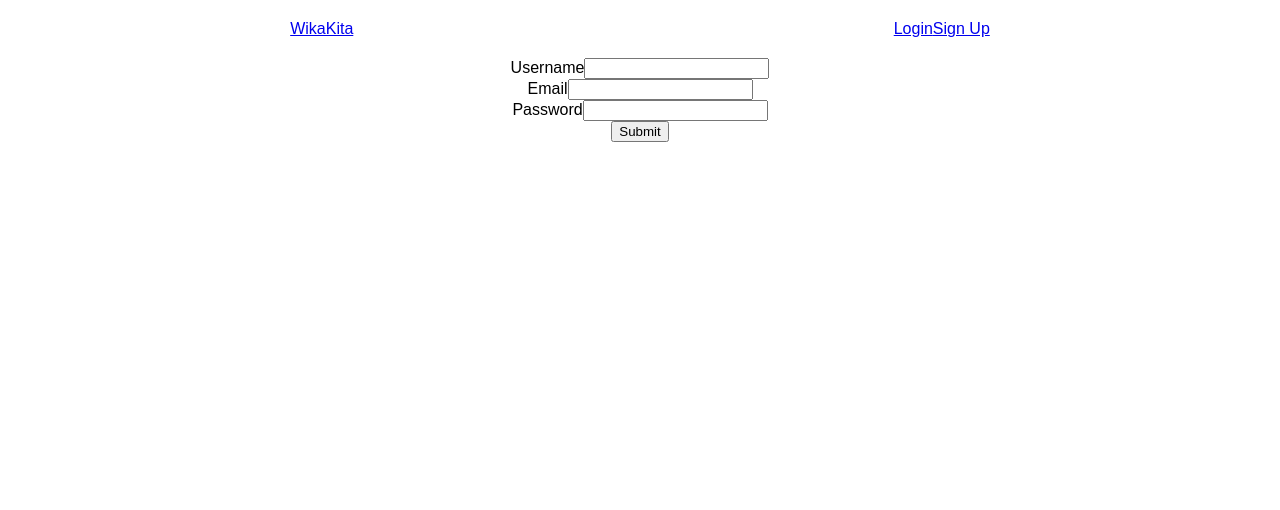
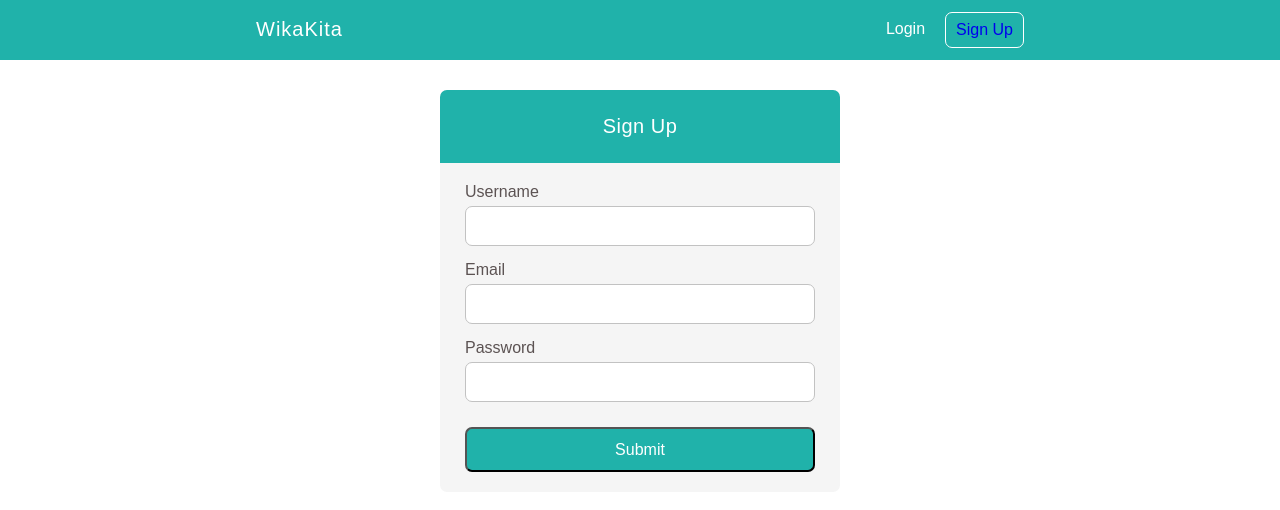
Before and after one commit to jamiemd/WikaKita, a React (Create React App) app in the folder client/: page /signup in a window 1280 px wide. Shown: the top 510 px of the page. Built offline with nearby package versions, Linux system fonts and the light colour scheme.

Commit message:
added styling
added styling for navigation, login, and signup

```diff
--- a/client/src/App.css
+++ b/client/src/App.css
@@ -1,28 +1,3 @@
 .App {
-  text-align: center;
+  color: #5c5353;
 }
-
-.App-logo {
-  animation: App-logo-spin infinite 20s linear;
-  height: 80px;
-}
-
-.App-header {
-  background-color: #222;
-  height: 150px;
-  padding: 20px;
-  color: white;
-}
-
-.App-title {
-  font-size: 1.5em;
-}
-
-.App-intro {
-  font-size: large;
-}
-
-@keyframes App-logo-spin {
-  from { transform: rotate(0deg); }
-  to { transform: rotate(360deg); }
-}
--- a/client/src/Components/admin/Home.js
+++ b/client/src/Components/admin/Home.js
@@ -2,6 +2,8 @@ import React, { Component } from "react";
 import { connect } from "react-redux";
 import { Link } from "react-router-dom";
 import { getCards } from "../../Actions/flashcards";
+import "../css/Home.css";
+
 class Home extends Component {
   componentDidMount() {
     this.props.getCards();
@@ -9,17 +11,21 @@ class Home extends Component {
 
   render() {
     return (
-      <div>
+      <div className="home-container">
         {this.props.isLoggedIn ? (
-          <div>
-            <div>Welcome to WikaKita</div>
-            {this.props.flashcards.data.length !== 0 ? (
-              <Link to="/flashcards">Start</Link>
-            ) : (
-              <div>You have no overdue cards</div>
-            )}
-            <div>
-              <Link to="/wordlist">WordList</Link>
+          <div className="home-link-container">
+            <div className="home-title">Welcome Back</div>
+            <div className="home-links">
+              {this.props.flashcards.data.length !== 0 ? (
+                <Link className="home-links" to="/flashcards">
+                  Start
+                </Link>
+              ) : (
+                <div>You have no overdue cards</div>
+              )}
+              <Link className="home-links" to="/wordlist">
+                WordList
+              </Link>
             </div>
           </div>
         ) : (
@@ -33,6 +39,7 @@ class Home extends Component {
 }
 
 const mapStateToProps = state => {
+  console.log("state", state);
   return {
     isLoggedIn: state.auth.isLoggedIn,
     flashcards: state.flashcards
--- a/client/src/Components/admin/Login.js
+++ b/client/src/Components/admin/Login.js
@@ -2,6 +2,7 @@ import React, { Component } from "react";
 import { reduxForm, Field } from "redux-form";
 import { connect } from "react-redux";
 import { login } from "../../Actions/auth";
+import "../css/SignIns.css";
 
 class LoginForm extends Component {
   renderAlert = () => {
@@ -19,19 +20,21 @@ class LoginForm extends Component {
     const { handleSubmit } = this.props;
 
     return (
+      <div className="form-container">
+        <div className="signins-title">Log In</div>
         <form onSubmit={handleSubmit(this.handleFormSubmit.bind(this))}>
+          <label>Username</label>
           <div>
-          <label>Username</label>
             <Field name="username" component="input" type="text" />
           </div>
-
+          <label>Password</label>
           <div>
-          <label>Password</label>
             <Field name="password" component="input" type="text" />
           </div>
           <button type="submit">Submit</button>
           {this.renderAlert()}
         </form>
+      </div>
     );
   }
 }
--- a/client/src/Components/admin/Navigation.js
+++ b/client/src/Components/admin/Navigation.js
@@ -2,7 +2,7 @@ import React, { Component } from "react";
 import { Link } from "react-router-dom";
 import { connect } from "react-redux";
 import { logout } from "../../Actions/auth";
-import "../css/SignIns.css";
+import "../css/Navigation.css";
 
 class Navigation extends Component {
   handleLogoutClick = () => {
@@ -12,21 +12,31 @@ class Navigation extends Component {
   render() {
     // console.log("this.props", this.props);
     return (
+      <div className="nav-background">
         <div className="nav-container">
-        <Link className="headerLink" to="/">
+          <Link className="nav-link wikakita-logo" to="/">
             WikaKita
           </Link>
           <div className="signins">
             {this.props.isLoggedIn ? (
-            <Link to="/" onClick={this.handleLogoutClick}>
+              <Link
+                className="nav-link"
+                to="/"
+                onClick={this.handleLogoutClick}
+              >
                 Logout
               </Link>
             ) : (
-            <div>
-              <Link to="/login">Login</Link>
-              <Link to="/signup">Sign Up</Link>
+              <div className="signins">
+                <Link className="nav-link login" to="/login">
+                  Login
+                </Link>
+                <Link className="nav-link signup" to="/signup">
+                  Sign Up
+                </Link>
               </div>
             )}
+          </div>
         </div>
       </div>
     );
--- a/client/src/Components/admin/SignUp.js
+++ b/client/src/Components/admin/SignUp.js
@@ -20,22 +20,25 @@ class SignUpForm extends Component {
     const { handleSubmit } = this.props;
 
     return (
+      <div className="form-container">
+        <div className="signins-title">Sign Up</div>
         <form onSubmit={handleSubmit(this.handleFormSubmit.bind(this))}>
-        <div>
           <label>Username</label>
+          <div className="input">
             <Field name="username" component="input" type="text" />
           </div>
-        <div>
           <label>Email</label>
+          <div className="input">
             <Field name="email" component="input" type="text" />
           </div>
-        <div>
           <label>Password</label>
+          <div className="input">
             <Field name="password" component="input" type="text" />
           </div>
           <button type="submit">Submit</button>
           {this.renderAlert()}
         </form>
+      </div>
     );
   }
 }
--- /dev/null
+++ b/client/src/Components/css/Home.css
@@ -0,0 +1,36 @@
+.home-container {
+  text-align: center;
+}
+
+.home-title {
+  font-size: 20px;
+  margin: 30px;
+}
+
+.home-link-container {
+  border-radius: 7px;
+  margin: auto;
+  margin-top: 30px;
+  width: 60%;
+  padding: 20px;
+  background-color: #f5f5f5;
+}
+
+a.home-links {
+  text-decoration: none;
+  margin: auto;
+  color: white;
+  padding: 5px;
+  background-color: lightseagreen;
+  margin-bottom: 10px;
+  display: flex;
+  justify-content: center;
+  align-items: center;
+  width: 30%;
+  height: 30px;
+  border-radius: 7px;
+}
+
+a.home-links:visited {
+  color: white;
+}
--- a/client/src/Components/css/HomeContainer.css
+++ /dev/null
@@ -1,104 +0,0 @@
-.homecontainer {
-    width: 800px;
-    height: 1000px;
-    margin: auto;
-    text-align: center;
-    justify-content: center;
-    border-radius: 20px;
-    background-color: white;
-    box-shadow:1px 1px 20px 1px #E8E8E8;
-}
-
-h1 {
-    padding-top: 40px;
-    margin-bottom: 100px;
-    color: orange;
-}
-
-h2 {
-    color: grey;
-    margin-bottom: 100px;
-}
-
-.signuptext {
-    font-size: 20px;
-    margin: 20px;
-    color:orange;
-}
-.authButtons {
-    display: flex;
-    margin: auto;
-    flex-direction: column;
-    width: 300px;
-    font-size: 20px;
-    margin: auto;
-    font-weight: 500;
-    padding-bottom: 30px;
-}
-
-.button {
-    text-decoration: none;
-    margin-bottom: 30px;
-    color: white;
-    border-radius: 15px;
-    background-color: orange;
-    line-height: 50px;
-}
-
-button {
-    width: 307px;
-    height: 40px;
-    margin-top: 40px;
-    margin-bottom: 30px;
-    border-radius: 1px;
-    background-color: #4caf50;
-    font-size: 15px;
-    color: white;
-  }
-
-.containerStyle {
-  width: 400px;
-  padding-top: 50px;
-  padding-bottom: 50px;
-  margin: auto;
-  display: flex;
-  justify-content: center;
-}
-
-.labels {
-  padding-top: 30px;
-  padding-bottom: 5px;
-  justify-content: flex-start;
-}
-
-input {
-  width: 300px;
-  height: 30px;
-}
-
-input[type="text"] {
-  font-size: 15px;
-}
-
-.headerLink {
-  text-decoration: none;
-  color: white;
-  font-weight: 600;
-  letter-spacing: 0.0625em;
-  padding-top: 5px;
-}
-
-.startLink {
-  text-decoration: none;
-  color: #32CD32;
-  font-size: 20px;
-  font-weight: 700;
-}
-
-fieldset {
-  border: 0;
-}
-
-.emailPadding {
-  padding-top: 30px;
-}
--- /dev/null
+++ b/client/src/Components/css/Navigation.css
@@ -0,0 +1,49 @@
+.nav-background {
+  background-color: lightseagreen;
+  height: 60px;
+}
+.nav-container {
+  display: flex;
+  justify-content: space-between;
+  align-items: center;
+  width: 60%;
+  margin: auto;
+}
+
+.nav-link {
+  text-decoration: none;
+  padding-top: 8px;
+  padding-bottom: 8px;
+  margin-top: 10px;
+}
+
+.signins {
+  display: flex;
+}
+
+a.nav-link:visited {
+  color: white;
+}
+
+.login,
+signup {
+  color: white;
+}
+
+.login {
+  padding-right: 20px;
+}
+
+.signup {
+  border: 1px solid white;
+  border-radius: 7px;
+  padding-left: 10px;
+  padding-right: 10px;
+}
+
+.wikakita-logo {
+  color: white;
+  font-size: 20px;
+  font-weight: 500;
+  letter-spacing: 1px;
+}
--- a/client/src/Components/css/SignIns.css
+++ b/client/src/Components/css/SignIns.css
@@ -1,14 +1,54 @@
-.signup-container {
-  padding: 200px;
+.form-container {
+  margin: auto;
+  margin-top: 30px;
+  background-color: #f5f5f5;
+  width: 400px;
+  border-radius: 7px;
 }
 
-.signins {
-  display: flex;
-  justify-content: right;
+.signins-title {
+  text-align: center;
+  font-size: 20px;
+  color: white;
+  background-color: lightseagreen;
+  padding: 25px;
+  border-radius: 7px 7px 0 0;
+  margin-bottom: 20px;
+  letter-spacing: 0.5px;
 }
 
-.nav-container {
-  display: flex;
-  justify-content: space-around;
-  padding: 20px;
+form {
+  margin: auto;
+  width: 350px;
 }
+
+label {
+  text-align: left;
+}
+
+input {
+  border-radius: 7px;
+  border: 1px solid #c2c2c2;
+  margin-top: 5px;
+  margin-bottom: 15px;
+  width: 350px;
+  height: 40px;
+  box-shadow: none;
+  padding: 10px;
+  -webkit-box-sizing: border-box; /* Safari/Chrome, other WebKit */
+  -moz-box-sizing: border-box; /* Firefox, other Gecko */
+  box-sizing: border-box;
+  font-size: 16px;
+}
+
+button {
+  margin-top: 10px;
+  margin-bottom: 20px;
+  border-radius: 7px;
+  width: 350px;
+  height: 45px;
+  background-color: lightseagreen;
+  font-size: 16px;
+  font-weight: 500;
+  color: white;
+}
--- a/client/src/Reducers/auth.js
+++ b/client/src/Reducers/auth.js
@@ -7,7 +7,7 @@ import {
 
 export default (
   auth = {
-    isLoggedIn: localStorage.getItem("id_token") ? true : false
+    isLoggedIn: localStorage.getItem("jwt") ? true : false
   },
   action
 ) => {
--- a/client/src/index.js
+++ b/client/src/index.js
@@ -10,10 +10,14 @@ import App from "./App";
 
 const createStoreWithMiddleware = applyMiddleware(ReduxThunk)(createStore);
 
-const store = createStoreWithMiddleware(reducers);
-
 ReactDOM.render(
-  <Provider store={store}>
+  <Provider
+    store={createStoreWithMiddleware(
+      reducers,
+      window.__REDUX_DEVTOOLS_EXTENSION__ &&
+        window.__REDUX_DEVTOOLS_EXTENSION__()
+    )}
+  >
     <App />
   </Provider>,
   document.getElementById("root")
```
Lines whose indentation alone changed are shown as unchanged.
